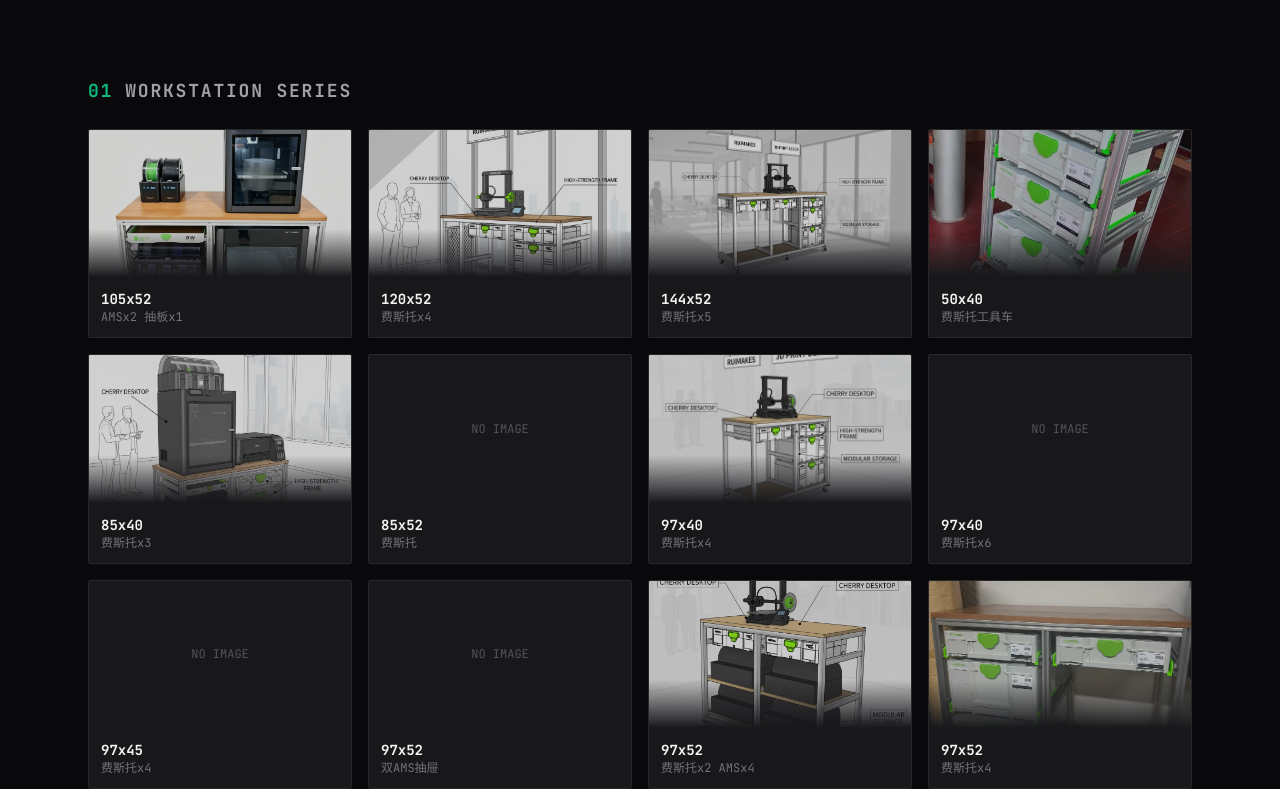
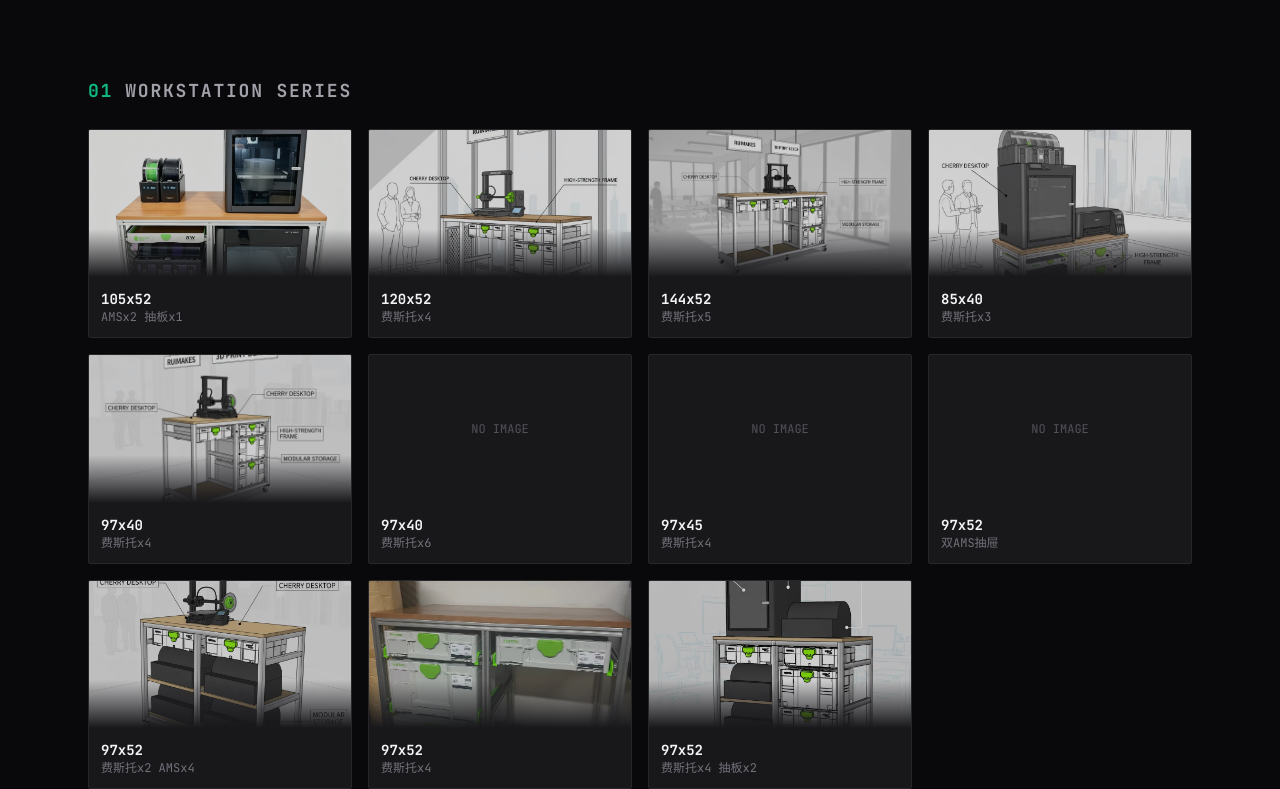
Before and after one commit to colin1990324/ruimakes-web, an Astro site: page / in a window 1280 px wide. Shown: the part 311-1100 px from the top of the page. Built offline with nearby package versions, Linux system fonts and the light colour scheme; Astro itself is replaced by a stand-in of ours.

Commit message:
fix: 主页删除50x40和85x52产品卡片

```diff
--- a/src/pages/index.astro
+++ b/src/pages/index.astro
@@ -54,16 +54,6 @@
           </div>
         </a>
 
-        <a href="/workbench/50x40" class="group block bg-card-bg border border-border-zinc rounded-sm overflow-hidden hover:border-wera-green transition-all duration-300">
-          <div class="aspect-video bg-zinc-900 relative overflow-hidden">
-            <img src="/images/workstation/50-40-买家秀.webp" alt="50x40 费斯托工具车" class="object-cover w-full h-full opacity-80 group-hover:opacity-100 transition-opacity duration-300" />
-            <div class="absolute bottom-0 left-0 right-0 bg-gradient-to-t from-zinc-900 to-transparent h-12"></div>
-          </div>
-          <div class="p-3">
-            <h3 class="text-sm font-bold text-zinc-100 group-hover:text-wera-green transition-colors">50x40</h3>
-            <p class="text-zinc-500 text-xs truncate">费斯托工具车</p>
-          </div>
-        </a>
 
         <a href="/workbench/85x40费斯托x3" class="group block bg-card-bg border border-border-zinc rounded-sm overflow-hidden hover:border-wera-green transition-all duration-300">
           <div class="aspect-video bg-zinc-900 relative overflow-hidden">
@@ -76,16 +66,6 @@
           </div>
         </a>
 
-        <a href="/workbench/85x52" class="group block bg-card-bg border border-border-zinc rounded-sm overflow-hidden hover:border-wera-green transition-all duration-300">
-          <div class="aspect-video bg-zinc-900 relative overflow-hidden flex items-center justify-center">
-            <span class="text-zinc-600 text-xs uppercase">No Image</span>
-            <div class="absolute bottom-0 left-0 right-0 bg-gradient-to-t from-zinc-900 to-transparent h-12"></div>
-          </div>
-          <div class="p-3">
-            <h3 class="text-sm font-bold text-zinc-100 group-hover:text-wera-green transition-colors">85x52</h3>
-            <p class="text-zinc-500 text-xs truncate">费斯托</p>
-          </div>
-        </a>
 
         <a href="/workbench/97x40费斯托x4" class="group block bg-card-bg border border-border-zinc rounded-sm overflow-hidden hover:border-wera-green transition-all duration-300">
           <div class="aspect-video bg-zinc-900 relative overflow-hidden">
```
